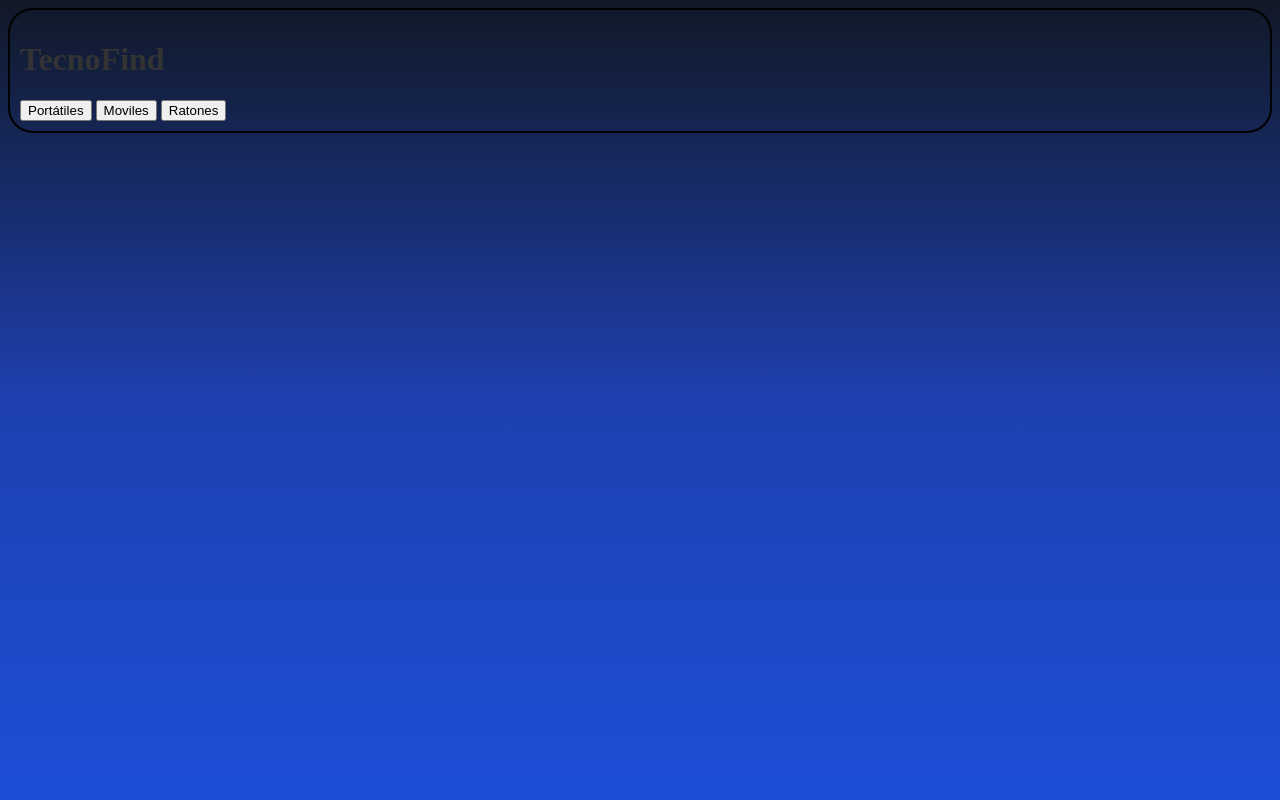
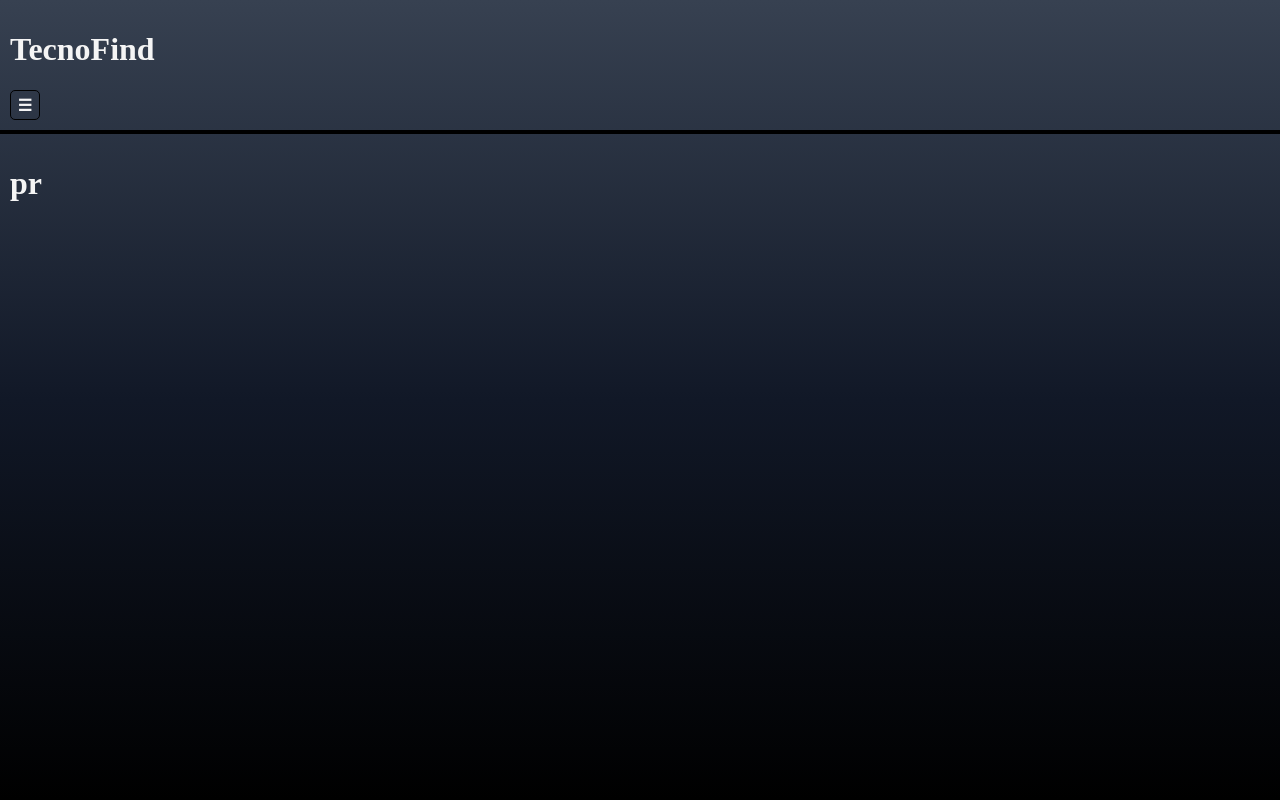
Before and after one commit to Dragonf-j/TecnoFind, a Django app: template core/templates/core/core.html in a window 1280 px wide. Run offline with Django 4.2, Linux system fonts and the light colour scheme; the template is opened without the code that fills it, so the values that code supplies are empty.

Commit message:
Creacion del css
Primer css y prueba de colores para

```diff
--- a/core/static/css/base_light_mode.css
+++ b/core/static/css/base_light_mode.css
@@ -3,21 +3,102 @@ html{
     padding: 0;
     width: 100%;
     height: 100%;
-    background: linear-gradient(to top, rgb(29, 78, 216), rgb(30, 64, 175), rgb(17, 24, 39)); /* Aplica el gradiente al fondo de la página */
+    background: linear-gradient(rgb(55, 65, 81), rgb(17, 24, 39), rgb(0, 0, 0));/* linear-gradient(to top, rgb(29, 78, 216), rgb(30, 64, 175), rgb(17, 24, 39)); Aplica el gradiente al fondo de la página */
     box-sizing: border-box;
+    color: whitesmoke;
+}
+body{
+    margin: 0;
+}
+.Cab {
+    border-radius: 0; /* Sin redondeo para los bordes superiores */
+    border-top: 0; /* Elimina el borde superior */
+    border-left: 0; /* Elimina el borde izquierdo */
+    border-right: 0; /* Elimina el borde derecho */
+    border-bottom: 2px solid black; /* Mantiene solo el borde inferior */
+    width: 100%; /* Hace que la cabecera ocupe el 100% del ancho de la página */
+    box-sizing: border-box; /* Incluye el padding y el border en el ancho total */
+    padding: 10px; /* Puedes ajustar el padding según tus necesidades */
+    /* Aplica el mismo gradiente al fondo de la cabecera */
+    margin-top: 0;
 }
 
-.Cab{
+.fot{
+    border-radius: 0; /* Sin redondeo para los bordes superiores */
+    border-top:  2px solid black; /* Elimina el borde superior */
+    border-left: 0; /* Elimina el borde izquierdo */
+    border-right: 0; /* Elimina el borde derecho */
+    border-bottom: 0;/* Mantiene solo el borde inferior */
+    width: 100%; /* Hace que la cabecera ocupe el 100% del ancho de la página */
+    box-sizing: content-box; /* Incluye el padding y el border en el ancho total */
+    padding: 10px; /* Puedes ajustar el padding según tus necesidades */
+ /* Aplica el mismo gradiente al fondo de la cabecera */
+    margin-top: 0;
+    position: relative;
+}
+.mainContain{
+    min-height: 100%;
+    display: flex;
+    flex-direction: column;
+}
 
-    border-radius: 25px;
-    border: 2px solid black;
-    margin: 0;
-    width: auto;
+a{
+    color: whitesmoke;
+}
+
+ul{
+    display: none;
+}
+
+input:checked  ~ ul{
+    display:block;
+}
+
+input {
+    display: none;
+}
+
+label {
     box-sizing: border-box;
-    padding: 10px;
+    display: inline-block;
+    border: 1px solid black;
+    border-radius: 5px;
+    width: 30px;
+    height: 30px;
+    line-height: 30px;
+    font-weight: bold;
+    text-align: center;
+    user-select: none;
+}
+
+/* Estilo del boton cuando se pasa el mouse por encima*/
+label:hover{
+    background: grey;
+}
+
+/* Estilo del boton cuando el menú está expandido*/
+input:checked ~ label {
+    background: lightgrey;
+}
+
+ul{
+    margin-top:0;
+    padding: 0;
+    width: 200px;
+
+}
 
 
+li {
+    display: block;
+    background: lightgrey;
+    margin: 0;
+    padding: 10px;
+    list-style: none;
+    border-bottom: 1px solid grey;
 }
-h1{
-    color: #333333;
+
+/*Estilo cuando el mouse pasa encima de cada link del menu*/
+li:hover {
+    filter: brightness(110%);
 }
--- a/core/templates/core/core.html
+++ b/core/templates/core/core.html
@@ -11,9 +11,29 @@
 <body>
     <header class="Cab">
         <h1>TecnoFind</h1>
-        <input type="button" value="Portátiles">
-        <input type="button" value="Moviles">
-        <input type="button" value="Ratones">
+        <nav class="navegation">
+            <input type="checkbox" name="menu" id="menuNav">
+            <label for="menuNav">☰</label>
+            <ul class="menu">
+                <li class="dropdown">
+                    <a href="" class="submnu">Móvil</a>
+                </li>
+                <li>
+                    <a href="" class="submnu">Portátil</a>
+                </li>
+                <li>
+                    <a href="" class="submnu">Ratón</a>
+                </li>
+            </ul>
+            </nav>
+        </nav>
     </header>
+
+<div class="mainContain">
+
+</div>
+    <footer class="fot">
+        <h1>pr</h1>
+    </footer>
 </body>
 </html>
```
